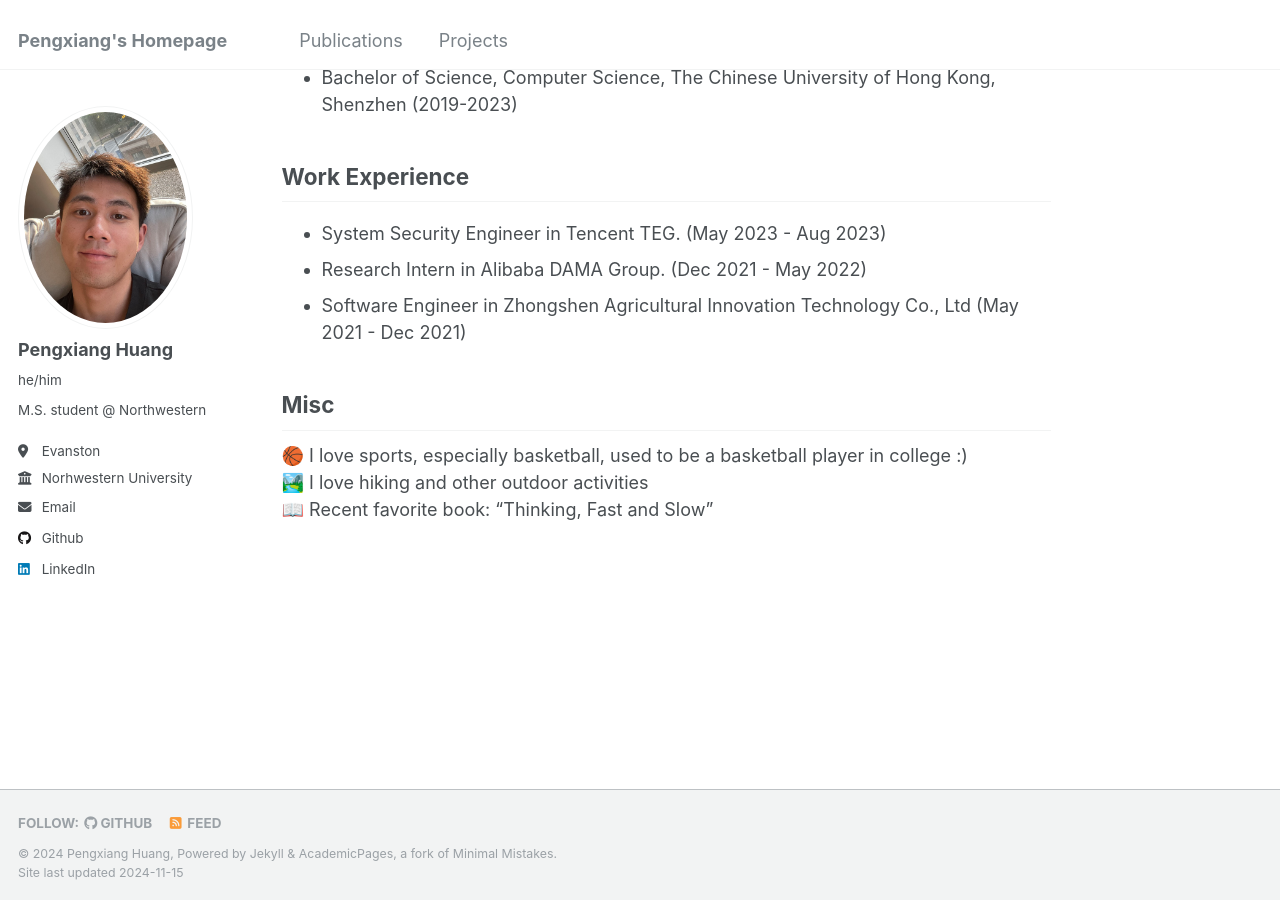
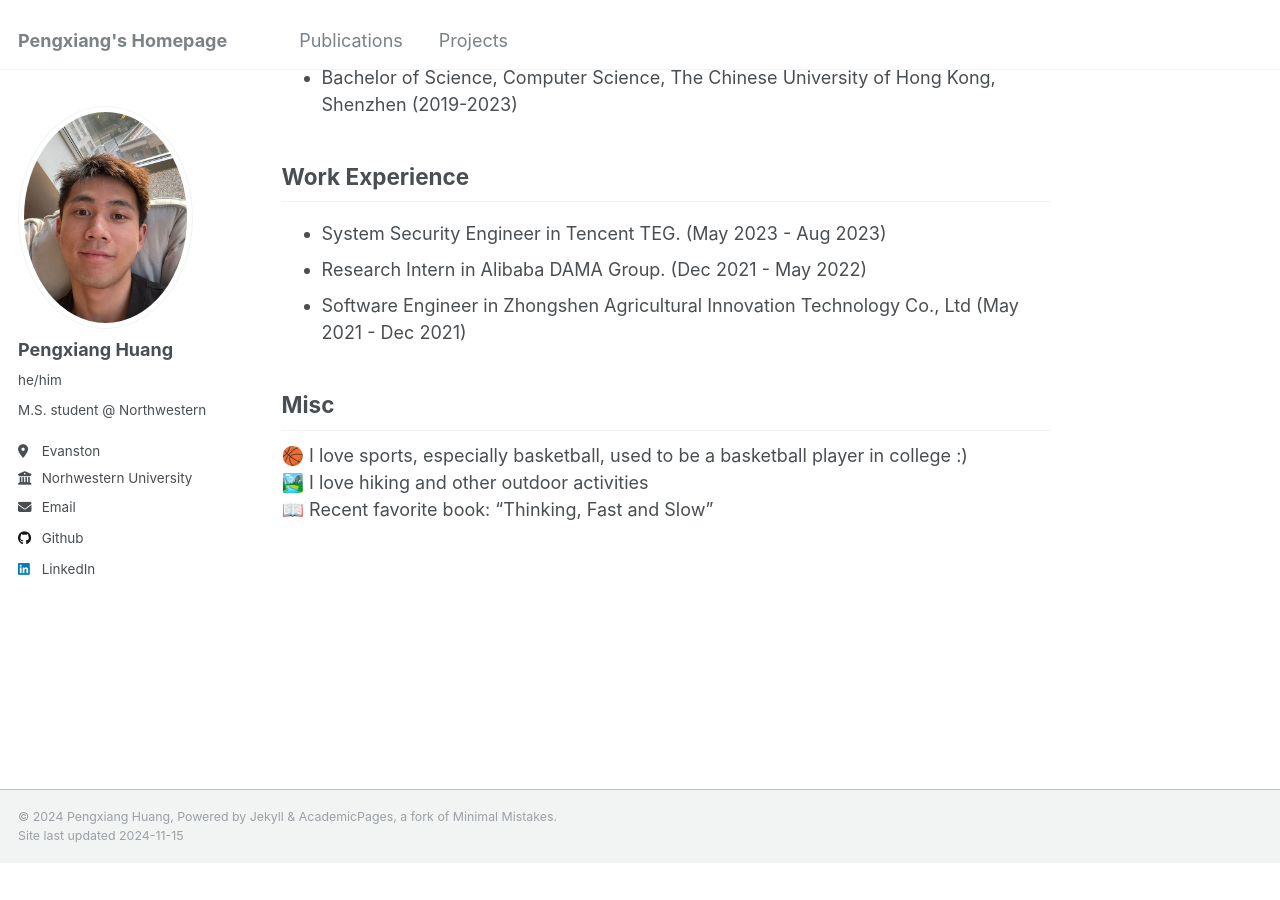
Before and after one commit to Pengxiang-Huang/Pengxiang-Huang.github.io, a Jekyll site: the page built from _pages/about.md, in a window 1280 px wide and 900 px high, scrolled down 827 px. Built offline with Jekyll 4.4.1, drawn with Linux system fonts in a browser that asks for light colours; after the commit the page ends 1690 px from its top, so only the background shows below that.

Commit message:
update the footer

```diff
--- a/_includes/footer.html
+++ b/_includes/footer.html
@@ -1,23 +1,23 @@
 {% include base_path %}
 
-{% if site.author.github or site.author.bitbucket or site.atom_feed.hide != true %}
-<div class="page__footer-follow">
-  <ul class="social-icons">
-    {% if site.data.ui-text[site.locale].follow_label %}
-      <li><strong>{{ site.data.ui-text[site.locale].follow_label }}</strong></li>
-    {% endif %}
-    {% if site.author.github %}
-      <li><a href="http://github.com/{{ site.author.github }}"><i class="fab fa-github" aria-hidden="true"></i> GitHub</a></li>
-    {% endif %}
-    {% if site.author.bitbucket %}
-      <li><a href="http://bitbucket.org/{{ site.author.bitbucket }}"><i class="fab fa-bitbucket" aria-hidden="true"></i> Bitbucket</a></li>
-    {% endif %}
-    {% if site.atom_feed.hide != true %}
-    <li><a href="{% if site.atom_feed.path %}{{ site.atom_feed.path }}{% else %}{{ base_path }}/feed.xml{% endif %}"><i class="fa fa-fw fa-rss-square" aria-hidden="true"></i> {{ site.data.ui-text[site.locale].feed_label | default: "Feed" }}</a></li>
-    {% endif %}
-  </ul>
-</div>
-{% endif %}
+<!-- {% if site.author.github or site.author.bitbucket or site.atom_feed.hide != true %} -->
+<!-- <div class="page__footer-follow"> -->
+<!--   <ul class="social-icons"> -->
+<!--     {% if site.data.ui-text[site.locale].follow_label %} -->
+<!--       <li><strong>{{ site.data.ui-text[site.locale].follow_label }}</strong></li> -->
+<!--     {% endif %} -->
+<!--     {% if site.author.github %} -->
+<!--       <li><a href="http://github.com/{{ site.author.github }}"><i class="fab fa-github" aria-hidden="true"></i> GitHub</a></li> -->
+<!--     {% endif %} -->
+<!--     {% if site.author.bitbucket %} -->
+<!--       <li><a href="http://bitbucket.org/{{ site.author.bitbucket }}"><i class="fab fa-bitbucket" aria-hidden="true"></i> Bitbucket</a></li> -->
+<!--     {% endif %} -->
+<!--     {% if site.atom_feed.hide != true %} -->
+<!--     <li><a href="{% if site.atom_feed.path %}{{ site.atom_feed.path }}{% else %}{{ base_path }}/feed.xml{% endif %}"><i class="fa fa-fw fa-rss-square" aria-hidden="true"></i> {{ site.data.ui-text[site.locale].feed_label | default: "Feed" }}</a></li> -->
+<!--     {% endif %} -->
+<!--   </ul> -->
+<!-- </div> -->
+<!-- {% endif %} -->
 
 <div class="page__footer-copyright">
   &copy; {{ site.time | date: '%Y' }} {{ site.name | default: site.title }}, {{ site.data.ui-text[site.locale].powered_by | default: "Powered by" }} <a href="http://jekyllrb.com" rel="nofollow">Jekyll</a> &amp; <a href="https://github.com/academicpages/academicpages.github.io">AcademicPages</a>, a fork of <a href="https://mademistakes.com/work/minimal-mistakes-jekyll-theme/" rel="nofollow">Minimal Mistakes</a>.<br />
```
